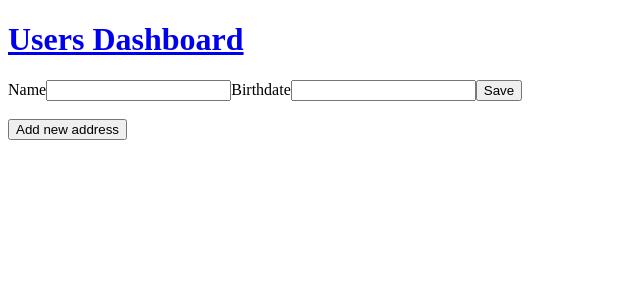
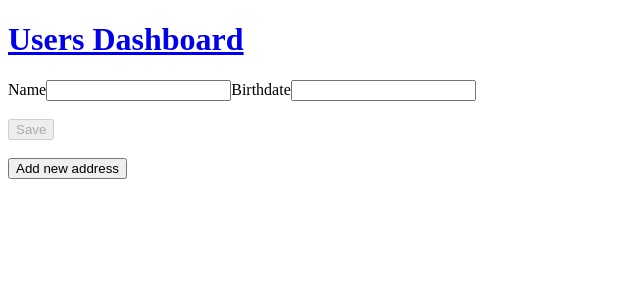
Before and after one commit to nuttyartist/users-dashboard, an Angular app: page /addNewUser in a window 1280 px wide. Shown: the top 300 px of the page, without its empty margins (0-640 px from the left). Built offline with nearby package versions, Linux system fonts and the light colour scheme.

Commit message:
Disable submit button if form is invalid

```diff
--- a/src/app/add-new-user/add-new-user.component.ts
+++ b/src/app/add-new-user/add-new-user.component.ts
@@ -1,7 +1,12 @@
 import { Component, inject } from '@angular/core';
 import { UsersService } from '../users.service';
 import { User, Address } from '../userData';
-import { FormControl, FormGroup, ReactiveFormsModule } from '@angular/forms';
+import {
+  FormControl,
+  FormGroup,
+  ReactiveFormsModule,
+  Validators,
+} from '@angular/forms';
 
 @Component({
   selector: 'app-add-new-user',
@@ -9,12 +14,20 @@ import { FormControl, FormGroup, ReactiveFormsModule } from '@angular/forms';
   imports: [ReactiveFormsModule],
   template: `
     <article>
-      <form [formGroup]="applyForm" (submit)="submitApplication()">
+      <form [formGroup]="addNewUserForm" (submit)="submitNewUser()">
         <label for="name">Name</label>
         <input id="name" type="text" formControlName="name" />
         <label for="birthdate">Birthdate</label>
         <input id="birthdate" type="text" formControlName="birthdate" />
-        <button type="submit" class="primary">Save</button>
+        <br />
+        <br />
+        <button
+          type="submit"
+          class="primary"
+          [disabled]="!addNewUserForm.valid"
+        >
+          Save
+        </button>
       </form>
       <br />
       <button type="submit" class="primary">Add new address</button>
@@ -24,12 +37,14 @@ import { FormControl, FormGroup, ReactiveFormsModule } from '@angular/forms';
 })
 export class AddNewUserComponent {
   usersService: UsersService = inject(UsersService);
-  applyForm = new FormGroup({
-    name: new FormControl(''),
+  addNewUserForm = new FormGroup({
+    name: new FormControl('', [Validators.required]),
     birthdate: new FormControl(''),
   });
 
-  submitApplication() {
+  submitNewUser() {
+    // debug form values
+    console.log(this.addNewUserForm.value);
     console.log('here');
   }
 }
```
